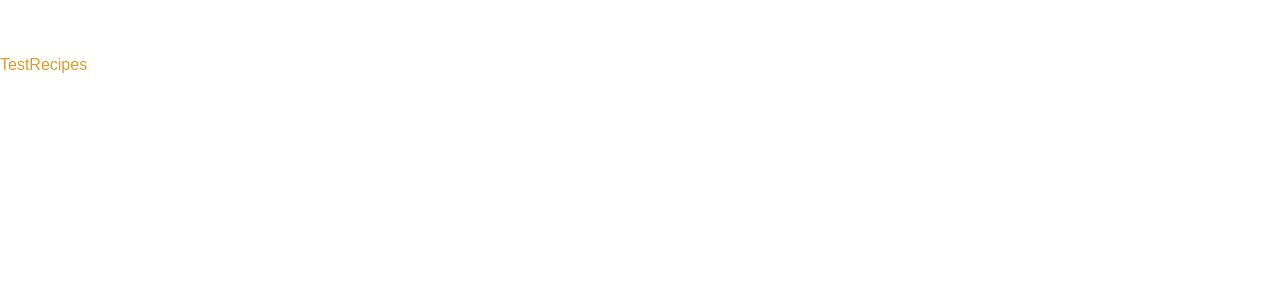
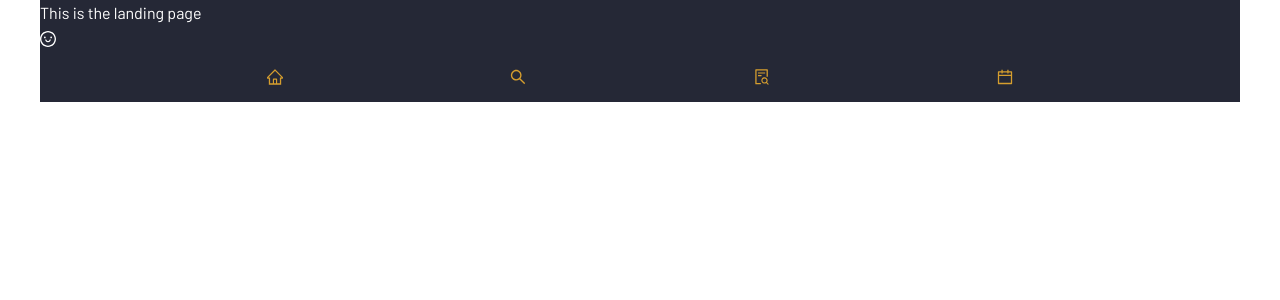
Before and after one commit to Kephass/recipe-library, a React (Create React App) app: page / in a window 1280 px wide. Shown: the top 300 px of the page. Built offline with nearby package versions, Linux system fonts and the light colour scheme.

Commit message:
built the navigation bar

```diff
--- a/src/App.js
+++ b/src/App.js
@@ -1,15 +1,18 @@
 import { BrowserRouter as Router, Routes, Route } from 'react-router-dom';
+import { Box } from '@chakra-ui/react';
 import Navigation from './Components/Layout/Navigation';
 import Landing from './Pages/Landing';
+import Search from './Pages/Search';
 import Recipes from './Pages/Recipes';
 import ErrorPage from './Pages/ErrorPage';
 
 function App() {
 	return (
-		<div>
+		<Box maxW='1200px' bg='#252836' mx='auto'>
 			<Router>
 				<Routes>
 					<Route path='/' element={<Landing />} />
+					<Route path='/search' element={<Search />} />
 					<Route path='/recipes' element={<Recipes />} />
 					<Route path='/test' element={<h1>I'am test page!</h1>} />
 					<Route path='*' element={<ErrorPage />} />
@@ -18,7 +21,7 @@ function App() {
 			</Router>
 
 			{/* TODO: Create route to "/test" using React Router v6, make it render a simple element to screen */}
-		</div>
+		</Box>
 	);
 }
 
--- a/src/Components/Layout/Navigation.js
+++ b/src/Components/Layout/Navigation.js
@@ -1,23 +1,30 @@
 import React from 'react';
 import { Link } from 'react-router-dom';
+import { Flex } from '@chakra-ui/react';
+import {
+	HomeOutlined,
+	SearchOutlined,
+	FileSearchOutlined,
+	CalendarOutlined,
+} from '@ant-design/icons';
 
 function Navigation() {
-  return (
-    <nav className="buttons mx-auto text-center p-5">
-      <Link
-        to="/test"
-        className="bg-blue-500 hover:bg-blue-700 text-white font-bold py-2 px-4 rounded"
-      >
-        Test
-      </Link>
-      <Link
-        className="bg-gray-500 hover:bg-blue-700 text-white font-bold py-2 px-4 rounded"
-        to="/recipes"
-      >
-        Recipes
-      </Link>
-    </nav>
-  );
+	return (
+		<Flex h='50px' alignItems='center' justifyContent='space-evenly'>
+			<Link to='/'>
+				<HomeOutlined />
+			</Link>
+			<Link to='/search'>
+				<SearchOutlined />
+			</Link>
+			<Link to='/recipes'>
+				<FileSearchOutlined />
+			</Link>
+			<Link to='/test'>
+				<CalendarOutlined />
+			</Link>
+		</Flex>
+	);
 }
 
 export default Navigation;
--- a/src/Pages/Landing.js
+++ b/src/Pages/Landing.js
@@ -3,8 +3,8 @@ import { SmileOutlined } from '@ant-design/icons';
 
 function Landing() {
 	return (
-		<div className=''>
-			<h1 className=''>This is the landing page</h1>
+		<div>
+			<h1>This is the landing page</h1>
 			<SmileOutlined />
 		</div>
 	);
--- a/src/index.js
+++ b/src/index.js
@@ -3,6 +3,7 @@ import ReactDOM from 'react-dom';
 import './index.css';
 import { ChakraProvider } from '@chakra-ui/react';
 import App from './App';
+import '@fontsource/barlow/400.css';
 import theme from './theme';
 
 ReactDOM.render(
```
